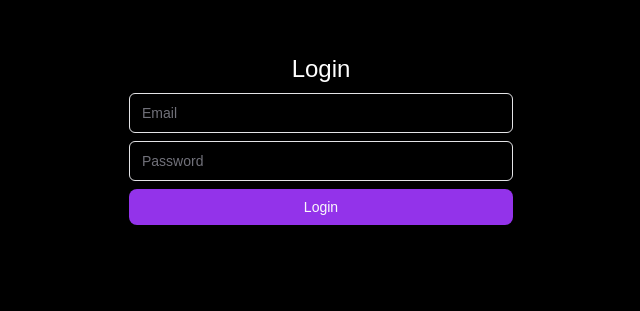
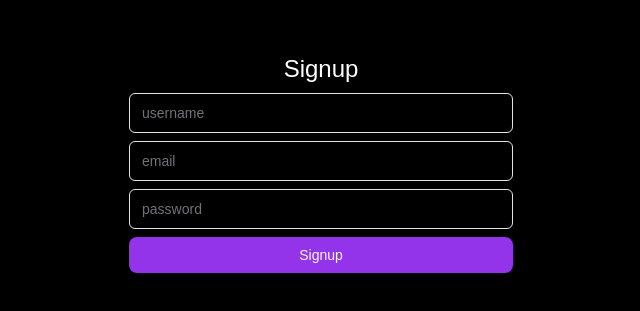
Before and after one commit to Naiduyenduva/BrainRoom, a Next.js app: page /client/signup in a window 1280 px wide. Shown: the part 107-418 px from the top of the page, without its empty margins (319-959 px from the left). Built offline with nearby package versions, Linux system fonts and the light colour scheme.

Commit message:
fix:signup component

```diff
--- a/app/client/signup/page.tsx
+++ b/app/client/signup/page.tsx
@@ -1,9 +1,8 @@
-import Signin from "@/app/components/Signin"
-
+import SignUp from "@/app/components/Signup"
 const page = () => {
   return (
     <div>
-        <Signin />
+        <SignUp />
     </div>
   )
 }
```
